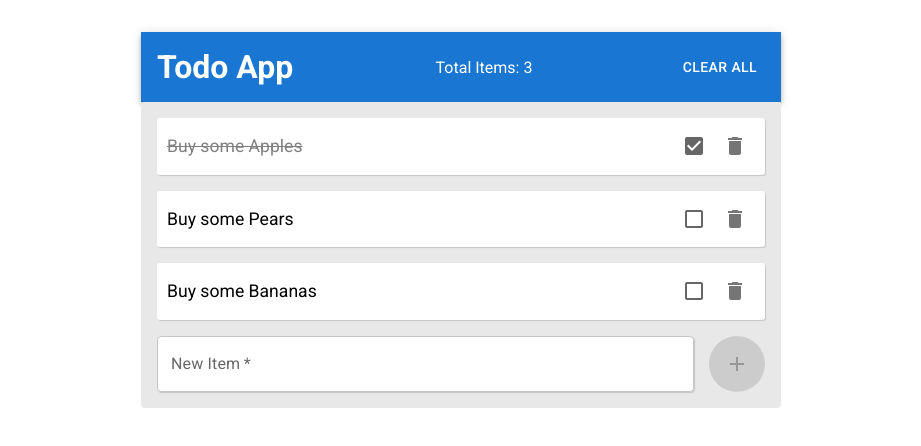
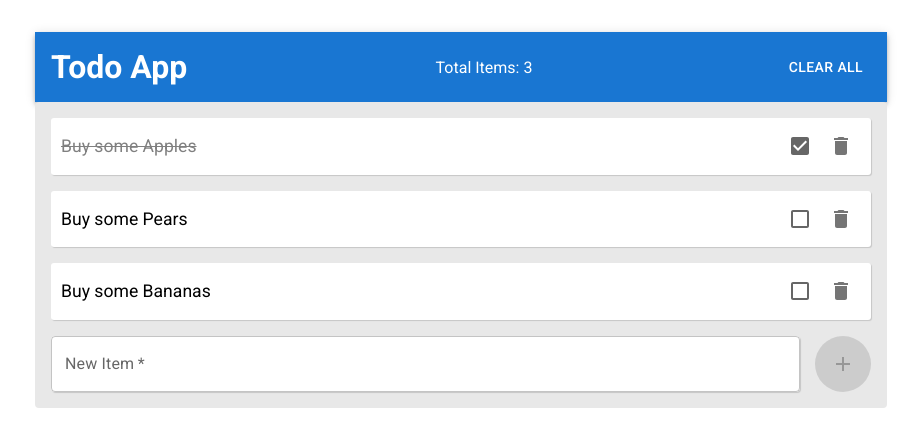
Before and after one commit to SynytsinArtem/todo-list-app, a React (Create React App) app: page / in a window 1280 px wide. Shown: the top 446 px of the page, without its empty margins (179-1100 px from the left). Built offline with nearby package versions, Linux system fonts and the light colour scheme.

Commit message:
add basic sm screen support

```diff
--- a/src/App.js
+++ b/src/App.js
@@ -1,16 +1,17 @@
 import React from "react";
+import Container from "@mui/material/Container";
+
 import { AppContextProvider } from "./context";
-import Header from './components/header';
-import List from './components/list.js';
-import styles from './App.module.css';
+import Header from "./components/header";
+import List from "./components/list.js";
 
 const AppView = () => (
-    <AppContextProvider>
-        <div className={styles.container}>
-            <Header/>
-            <List/>
-        </div>
-    </AppContextProvider>
+  <AppContextProvider>
+    <Container maxWidth="md" sx={{ py: "2em" }}>
+      <Header />
+      <List />
+    </Container>
+  </AppContextProvider>
 );
 
 export default AppView;
--- a/src/App.module.css
+++ /dev/null
@@ -1,5 +0,0 @@
-.container {
-    margin: 0 auto;
-    padding: 2em;
-    max-width: 50vw;
-}
--- a/src/components/item.module.css
+++ b/src/components/item.module.css
@@ -16,5 +16,6 @@
 }
 
 .actions {
-  margin: 0.3em 0;
+  margin: 0.3em 0 0.3em 0.3em;
+  flex-shrink: 0;
 }
```
